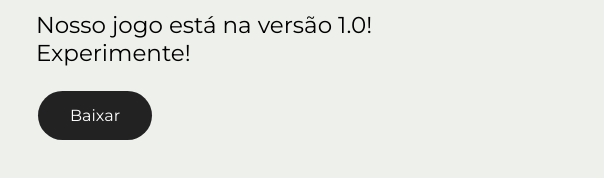
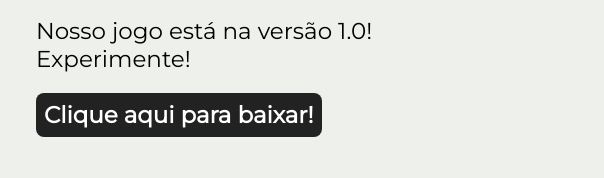
Before and after one commit to v1tooR/Throw-ground, a plain HTML site: page index.html in a window 1280 px wide. Shown: the part 758-936 px from the top of the page, 676-1280 px from the left. Drawn offline with nearby package versions, Linux system fonts and the light colour scheme; files whose address does not match are found by name.

Commit message:
botão de download

```diff
--- a/index.html
+++ b/index.html
@@ -89,7 +89,7 @@
                 <p>
                    Nosso jogo está na versão 1.0! Experimente!
                 </p>
-                <input type="button" class="button button2" value="Baixar"/>
+                <a class="download" href="./Download/throw_game_beta.rar" download="throw_game_beta.rar">Clique aqui para baixar!</a>
             </div>
         </div>
     </section>
--- a/style.css
+++ b/style.css
@@ -645,3 +645,20 @@ footer{
 .inicio h1 {
     margin: 50px;
 }
+
+.download{
+    color: white;
+    text-decoration: none;
+    font-weight: 700;
+    background-color: #222222;
+    padding: 1vh;
+    border-radius: 1vh;
+    display: inline-block;
+    cursor: pointer;
+    -webkit-transition-duration: 0.4s; /* Safari */
+    transition-duration: 0.4s;
+}
+
+.download:hover {
+    box-shadow: 0 12px 16px 0 rgba(0,0,0,0.24),0 17px 50px 0 rgba(0,0,0,0.19);
+}
```
Also changed, not shown: 1 other file.
